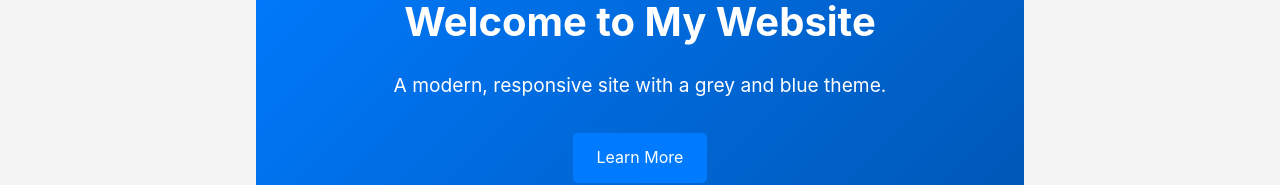
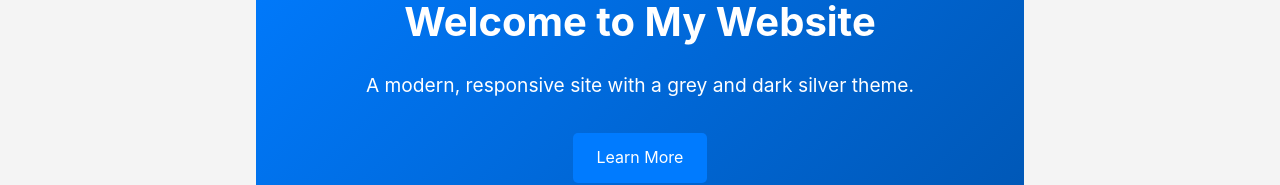
Before and after one commit to mars478s/nycvcs, a plain HTML site: page index.html in a window 1280 px wide. Shown: the part 176-361 px from the top of the page. Drawn offline with Linux system fonts and the light colour scheme; a script that the page names is missing.

Commit message:
Update index.html

```diff
--- a/index.html
+++ b/index.html
@@ -25,7 +25,7 @@
     <main>
         <section class="hero">
             <h1>Welcome to My Website</h1>
-            <p>A modern, responsive site with a grey and blue theme.</p>
+            <p>A modern, responsive site with a grey and dark silver theme.</p>
             <a href="/nycvcs/about.html" class="btn">Learn More</a>
         </section>
     </main>
```
